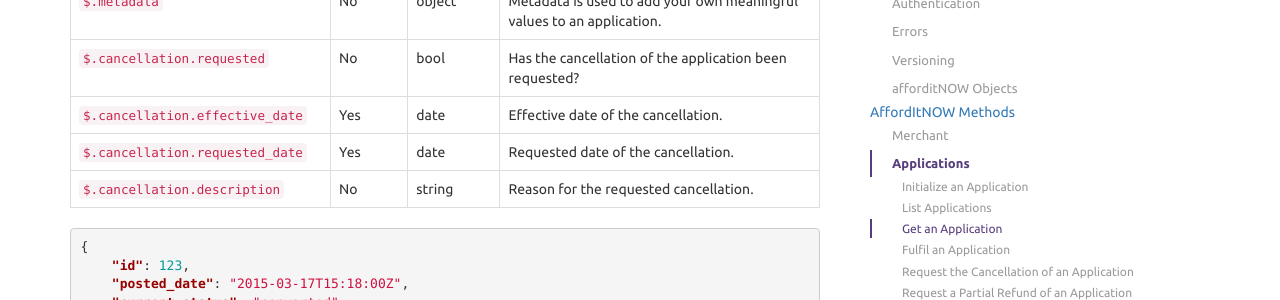
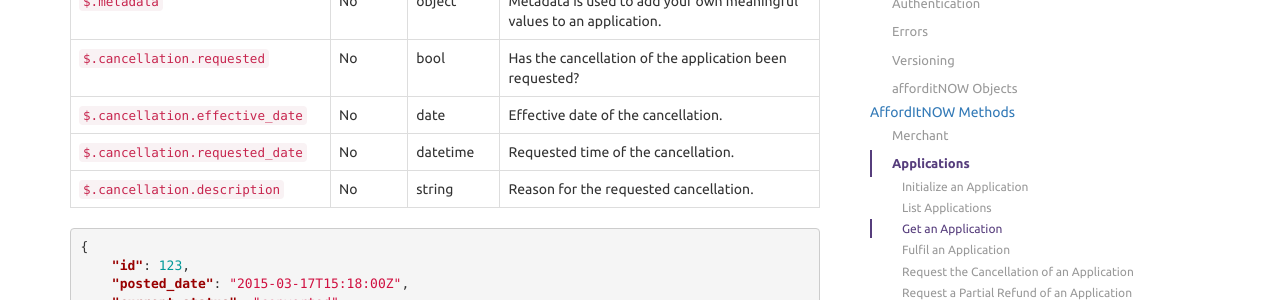
Before and after one commit to PayBreak/retailer-integration-guide, a Jekyll site: the page built from api/index.md, in a window 1280 px wide and 1400 px high, scrolled down 10656 px. Shown: the part 153-453 px from the top of the window. Built offline with Jekyll 4.4.1, drawn with Linux system fonts in a browser that asks for light colours; nearby versions of some CDN libraries; Markdown is read by kramdown in place of the engine named in the settings; some of the changed text lies outside the part shown.

Commit message:
Amended cancellation fields

````diff
--- a/_includes/v4/applications_get.md
+++ b/_includes/v4/applications_get.md
@@ -27,8 +27,8 @@ Name | Required | Type | Description
 `$.finance.settlement_net_amount` | Yes | int | The net amount that will be settled in pence.
 `$.metadata` | No | object | Metadata is used to add your own meaningful values to an application.
 `$.cancellation.requested` | No | bool | Has the cancellation of the application been requested?
-`$.cancellation.effective_date` | Yes | date | Effective date of the cancellation.
-`$.cancellation.requested_date` | Yes | date | Requested date of the cancellation.
+`$.cancellation.effective_date` | No | date | Effective date of the cancellation.
+`$.cancellation.requested_date` | No | datetime | Requested time of the cancellation.
 `$.cancellation.description` | No | string | Reason for the requested cancellation.
 
 ```json
````
Also changed, not shown: other parts of _includes/v4/applications_get.md (+1 -1 lines).
